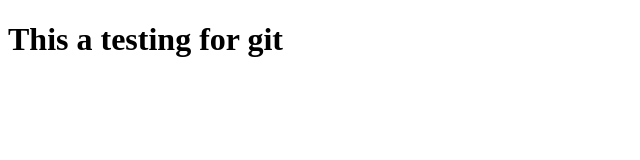
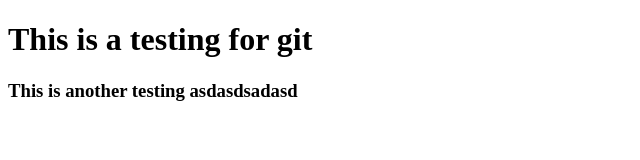
Before and after one commit to hades42/git-course, a plain HTML site: page index.html in a window 1280 px wide. Shown: the whole page, without its empty margins (0-640 px from the left). Drawn offline with Linux system fonts and the light colour scheme.

Commit message:
I have another heading

```diff
--- a/index.html
+++ b/index.html
@@ -7,6 +7,7 @@
     <title>Document</title>
   </head>
   <body>
-    <h1>This a testing for git</h1>
+    <h1>This is a testing for git</h1>
+    <h3>This is another testing asdasdsadasd</h3>
   </body>
 </html>
```
